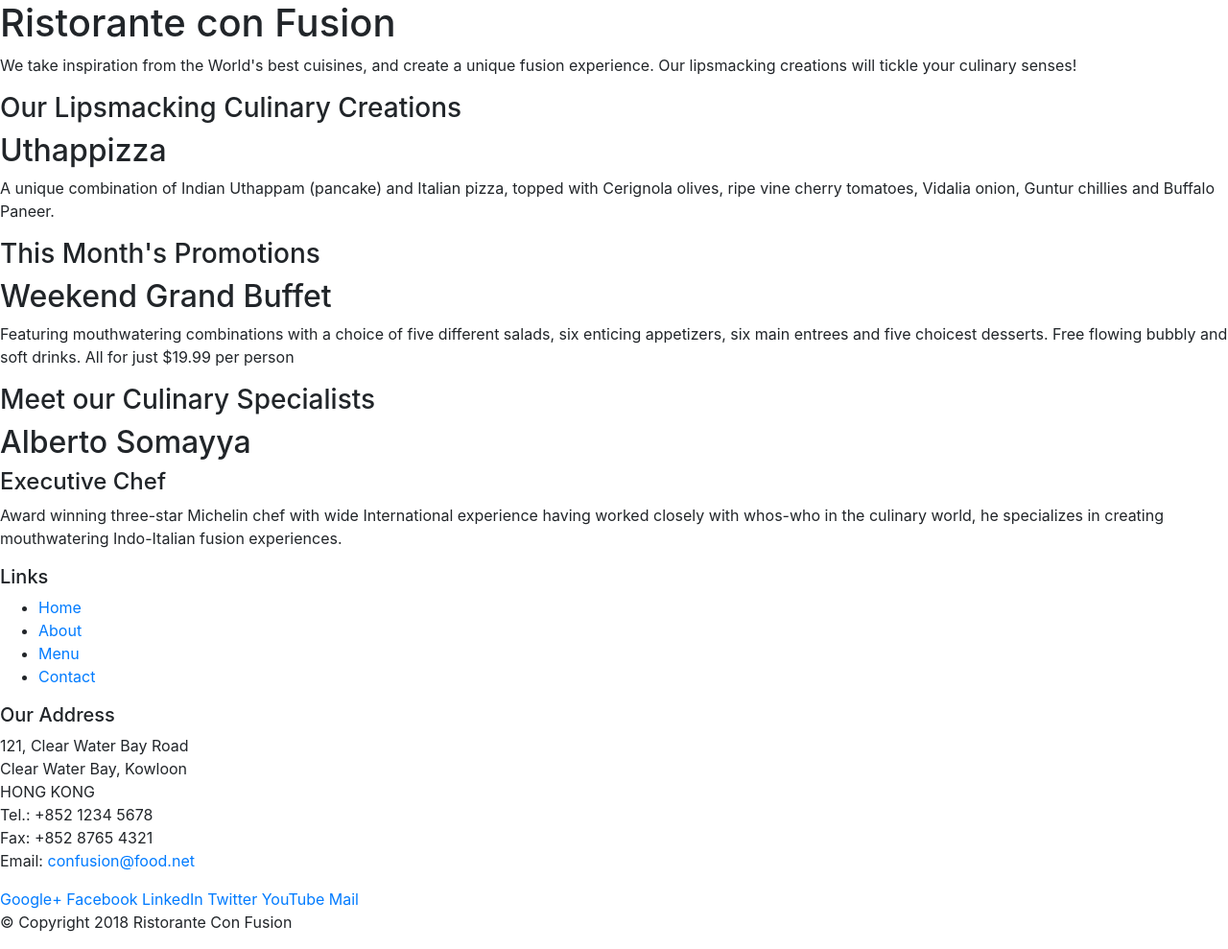
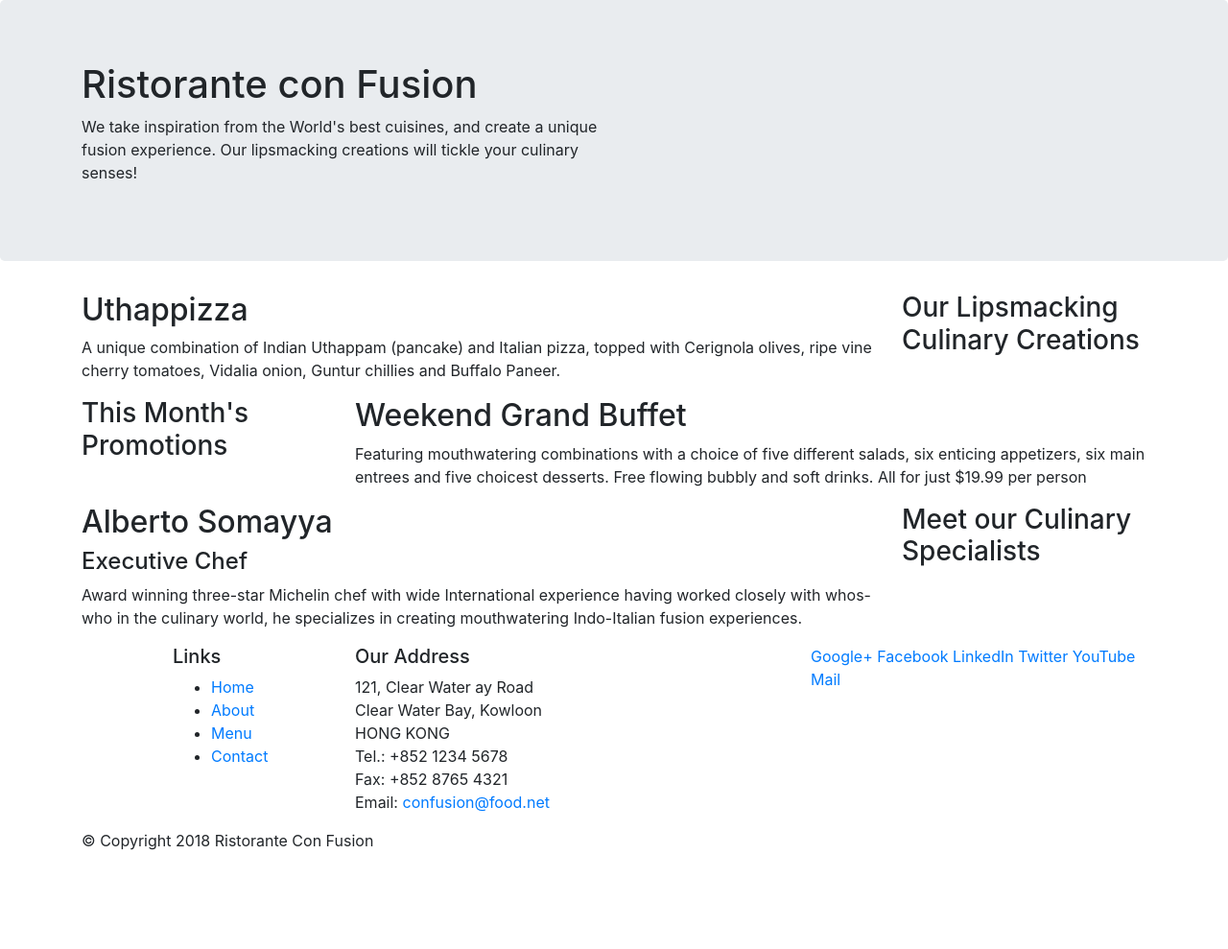
Before and after one commit to AbhishekKr123/confusion-bootstrap, a website: page index.html in a window 1280 px wide. Shown: the whole page at 96% size. After the commit the page ends 904 px from the top, so only its background shows below. Drawn offline with nearby package versions, Linux system fonts and the light colour scheme.

Commit message:
BootstrapGrid Part-1

```diff
--- a/index.html
+++ b/index.html
@@ -13,26 +13,26 @@
 
 <body>
 
-  <header>
-    <div>
-      <div>
-        <div>
+  <header class="jumbotron">
+    <div class="container">
+      <div class="row">
+        <div class="col-12 col-sm-6">
           <h1>Ristorante con Fusion</h1>
           <p>We take inspiration from the World's best cuisines, and create a unique fusion experience. Our lipsmacking
             creations will tickle your culinary senses!</p>
         </div>
-        <div>
+        <div class="col-12 col-sm">
         </div>
       </div>
     </div>
   </header>
 
-  <div>
-    <div>
-      <div>
+  <div class="container">
+    <div class="row">
+      <div class="col-12 col-sm-4 order-sm-last col-md-3">
         <h3>Our Lipsmacking Culinary Creations</h3>
       </div>
-      <div>
+      <div class="col col-sm order-sm-first col-md">
         <h2>Uthappizza</h2>
         <p>A unique combination of Indian Uthappam (pancake) and Italian pizza, topped with Cerignola olives, ripe vine
           cherry tomatoes, Vidalia onion, Guntur chillies and Buffalo Paneer.</p>
@@ -40,11 +40,11 @@
     </div>
 
 
-    <div>
-      <div>
+    <div class="row">
+      <div class="col-12 col-sm-4 col-md-3">
         <h3>This Month's Promotions</h3>
       </div>
-      <div>
+      <div class="col col-sm col-md">
         <h2>Weekend Grand Buffet</h2>
         <p>Featuring mouthwatering combinations with a choice of five different salads, six enticing appetizers, six
           main entrees and five choicest desserts. Free flowing bubbly and soft drinks. All for just $19.99 per person
@@ -52,11 +52,11 @@
       </div>
     </div>
 
-    <div>
-      <div>
+    <div class="row">
+      <div class="col-12 col-sm-4 order-sm-last col-md-3">
         <h3>Meet our Culinary Specialists</h3>
       </div>
-      <div>
+      <div class="col col-sm order-sm-first col-md">
         <h2>Alberto Somayya</h2>
         <h4>Executive Chef</h4>
         <p>Award winning three-star Michelin chef with wide International experience having worked closely with whos-who
@@ -66,9 +66,9 @@
   </div>
 
   <footer>
-    <div>
-      <div>
-        <div>
+    <div class="container">
+      <div class="row">
+        <div class="col-4 offset-1 col-sm-2">
           <h5>Links</h5>
           <ul>
             <li><a href="#">Home</a></li>
@@ -77,10 +77,10 @@
             <li><a href="#">Contact</a></li>
           </ul>
         </div>
-        <div>
+        <div class="col-7 col-sm-5">
           <h5>Our Address</h5>
           <address>
-            121, Clear Water Bay Road<br>
+            121, Clear Water ay Road<br>
             Clear Water Bay, Kowloon<br>
             HONG KONG<br>
             Tel.: +852 1234 5678<br>
@@ -88,7 +88,7 @@
             Email: <a href="mailto:confusion@food.net">confusion@food.net</a>
           </address>
         </div>
-        <div>
+        <div class="col-2 col-sm-4">
           <div>
             <a href="http://google.com/+">Google+</a>
             <a href="http://www.facebook.com/profile.php?id=">Facebook</a>
@@ -99,8 +99,8 @@
           </div>
         </div>
       </div>
-      <div>
-        <div>
+      <div class="row">
+        <div class="col-auto">
           <p>© Copyright 2018 Ristorante Con Fusion</p>
         </div>
       </div>
```
